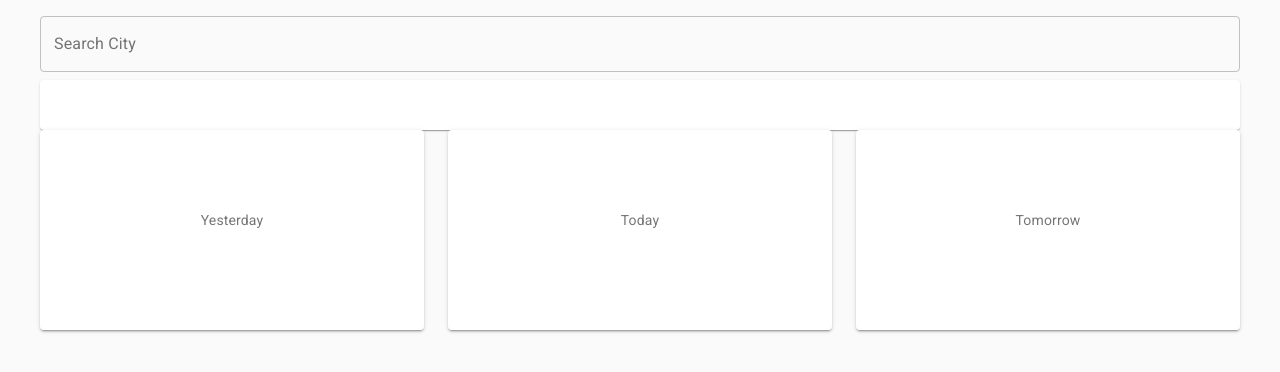
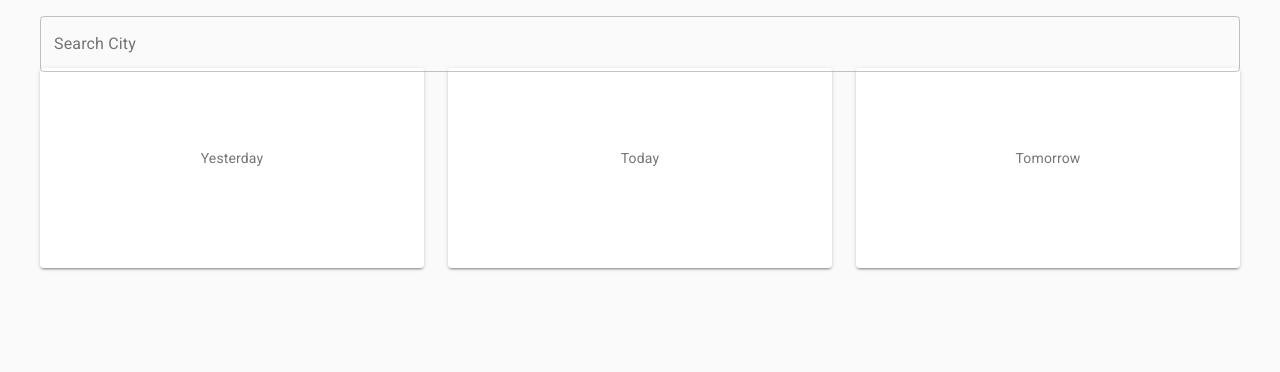
Before and after one commit to yhoseffe/weather, a Next.js app: page / in a window 1280 px wide. Shown: the top 372 px of the page. Built offline with nearby package versions, Linux system fonts and the light colour scheme.

Commit message:
add forecast container

```diff
--- a/src/components/atoms/Cotainer/forecast.tsx
+++ b/src/components/atoms/Cotainer/forecast.tsx
@@ -14,12 +14,8 @@ const useStyles = makeStyles((theme) => ({
       padding: theme.spacing(10),
       textAlign: 'center',
       color: theme.palette.text.secondary,
-    },
-    paperSpacer: {
-        height: 50,
-        textAlign: 'center',
-        color: theme.palette.text.secondary,
-      },
+    }
+
   }))
 
 export default function CenteredGrid() {
@@ -27,8 +23,7 @@ export default function CenteredGrid() {
 
   return (
     <div className={classes.root} >
-         <Grid>
-            <Paper className={classes.paperSpacer}> </Paper>
+         <Grid container spacing={3}>
         </Grid>
       <Grid container spacing={3}>
         <Grid item xs>
```
